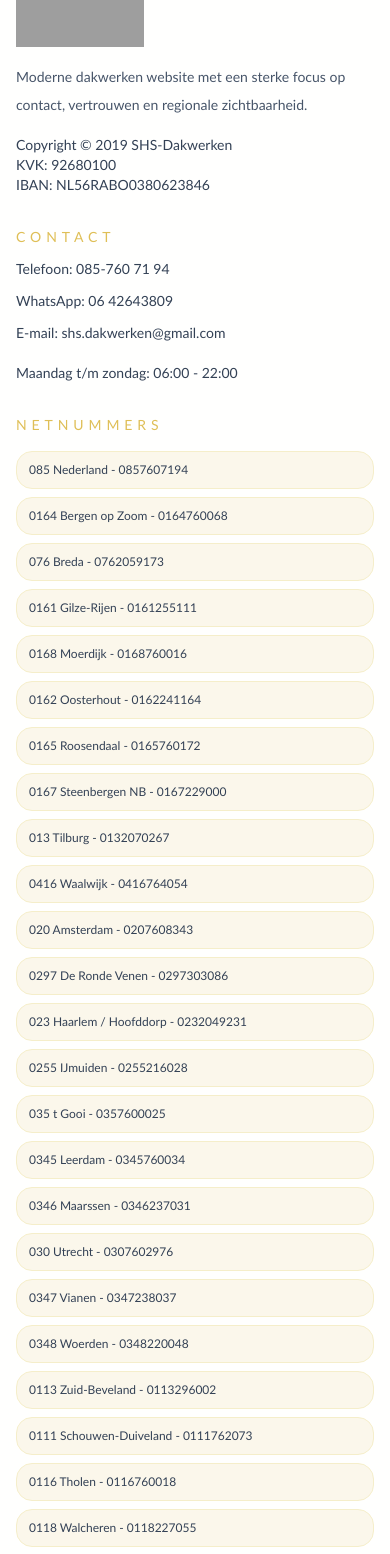
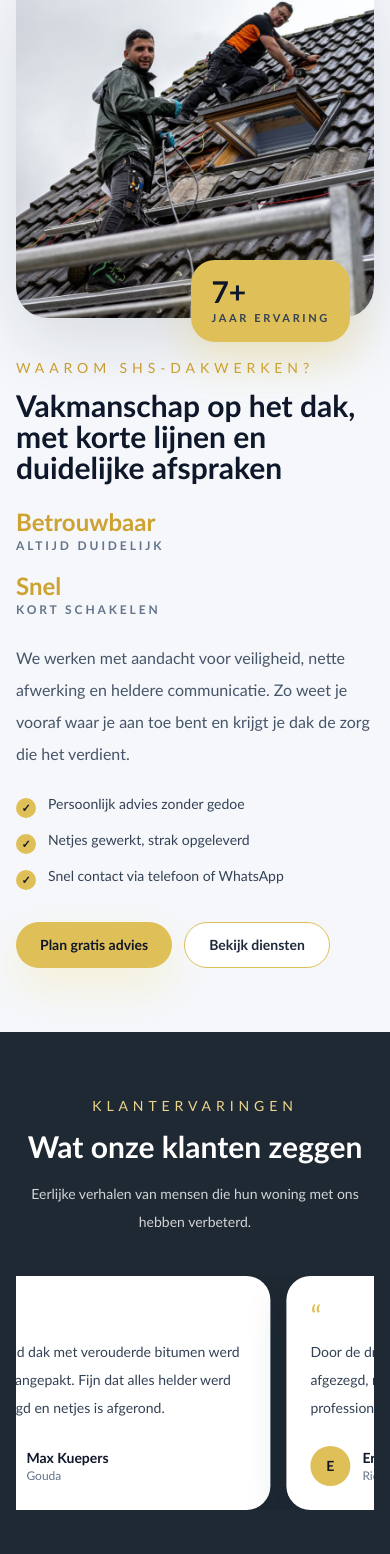
Before and after one commit to Zoubskes/shs-dakwerken, a React (Vite) app: page / in a window 390 px wide. Shown: the part 4978-6532 px from the top of the page. Built offline with nearby package versions, Linux system fonts and the light colour scheme; no server answers; grey boxes are pictures that could not be loaded.

Commit message:
Add favicon, Add testimonials, Add Teamfeature

```diff
--- a/index.html
+++ b/index.html
@@ -4,6 +4,7 @@
     <meta charset="UTF-8" />
     <meta name="viewport" content="width=device-width, initial-scale=1.0" />
     <title>SHS-Dakwerken</title>
+    <link rel="icon" type="image/png" href="/icon.png?v=2" />
     <meta
       name="description"
       content="SHS-Dakwerken helpt met dakrenovatie, nokvorsten, schoorsteen, bitumen, dakgoten, daklekkage en stormschade in heel Nederland."
--- a/src/components/TeamFeatureSection.jsx
+++ b/src/components/TeamFeatureSection.jsx
@@ -4,7 +4,7 @@ export function TeamFeatureSection({ onNavigate }) {
   const teamImageUrl = new URL('../assets/team-on-roof.png', import.meta.url).href;
 
   return (
-    <section className="bg-[#fffdf5] px-4 py-16 sm:px-6 lg:px-8 lg:py-20">
+    <section className="bg-[#f5f7fb] px-4 py-16 sm:px-6 lg:px-8 lg:py-20">
       <div className="mx-auto grid max-w-7xl items-center gap-10 lg:grid-cols-[0.95fr_1.05fr] lg:gap-14">
         <div className="relative mx-auto w-full max-w-xl">
           <div className="relative overflow-hidden rounded-[2rem] shadow-[0_24px_70px_rgba(15,23,42,0.12)]">
@@ -16,29 +16,29 @@ export function TeamFeatureSection({ onNavigate }) {
             <div className="absolute inset-0 bg-gradient-to-t from-slate-950/18 via-transparent to-white/6" />
           </div>
 
-          <div className="absolute -bottom-6 right-6 rounded-[1.5rem] bg-sky-500 px-5 py-4 text-white shadow-[0_18px_45px_rgba(14,165,233,0.25)]">
-            <div className="text-3xl font-black leading-none">5+</div>
-            <div className="mt-1 text-[11px] font-bold uppercase tracking-[0.24em] text-white/90">
+          <div className="absolute -bottom-6 right-6 rounded-[1.5rem] bg-sand-300 px-5 py-4 text-slate-900 shadow-[0_18px_45px_rgba(250,204,21,0.2)]">
+            <div className="text-3xl font-black leading-none">7+</div>
+            <div className="mt-1 text-[11px] font-bold uppercase tracking-[0.24em] text-slate-700">
               jaar ervaring
             </div>
           </div>
         </div>
 
         <div className="max-w-2xl">
-          <div className="text-sm uppercase tracking-[0.35em] text-sky-500">Waarom SHS-Dakwerken?</div>
+          <div className="text-sm uppercase tracking-[0.35em] text-sand-400">Waarom SHS-Dakwerken?</div>
           <h2 className="mt-3 text-3xl font-black leading-[1.02] text-slate-900 sm:text-4xl lg:text-5xl">
             Vakmanschap op het dak, met korte lijnen en duidelijke afspraken
           </h2>
 
           <div className="mt-6 grid gap-4 sm:grid-cols-2">
             <div>
-              <div className="text-2xl font-black text-sky-500">Betrouwbaar</div>
+              <div className="text-2xl font-black text-sand-400">Betrouwbaar</div>
               <div className="text-xs font-bold uppercase tracking-[0.24em] text-slate-500">
                 Altijd duidelijk
               </div>
             </div>
             <div>
-              <div className="text-2xl font-black text-sky-500">Snel</div>
+              <div className="text-2xl font-black text-sand-400">Snel</div>
               <div className="text-xs font-bold uppercase tracking-[0.24em] text-slate-500">
                 Kort schakelen
               </div>
--- /dev/null
+++ b/src/components/TestimonialsMarqueeSection.jsx
@@ -0,0 +1,85 @@
+import React from 'react';
+
+const defaultTestimonials = [
+  {
+    name: 'Marit van de Wiel',
+    location: 'Den Haag',
+    initials: 'M',
+    quote:
+      'Na mijn contactaanvraag voor dakwerk werd er meteen snel geschakeld. Duidelijk advies en een nette uitvoering.',
+  },
+  {
+    name: 'Max Kuepers',
+    location: 'Gouda',
+    initials: 'M',
+    quote:
+      'Een oud dak met verouderde bitumen werd strak aangepakt. Fijn dat alles helder werd uitgelegd en netjes is afgerond.',
+  },
+  {
+    name: 'Ernst Hellemans',
+    location: 'Ridderkerk',
+    initials: 'E',
+    quote:
+      'Door de drukte hebben andere bedrijven afgezegd, maar SHS-Dakwerken pakte het professioneel en snel op.',
+  },
+  {
+    name: 'Helmi van Hees',
+    location: 'Schiedam',
+    initials: 'H',
+    quote:
+      'Vakkundig werk en aardige mensen die weten wat ze doen. De communicatie was vanaf het begin heel prettig.',
+  },
+  {
+    name: 'Hector Stokmans',
+    location: 'Pijnacker',
+    initials: 'H',
+    quote:
+      'Goede uitleg, duidelijke afspraken en geen gedoe. Precies wat je wilt als je dakwerk laat uitvoeren.',
+  },
+  {
+    name: 'Piet Hendriks',
+    location: 'Delft',
+    initials: 'P',
+    quote:
+      'Tijdens het adviesgesprek was meteen duidelijk wat er moest gebeuren. Heel prettig en professioneel geregeld.',
+  },
+];
+
+export function TestimonialsMarqueeSection({ testimonials = defaultTestimonials }) {
+  const marqueeItems = [...testimonials, ...testimonials];
+
+  return (
+    <section className="bg-[#1F2933] px-4 py-16 sm:px-6 lg:px-8 lg:py-20">
+      <div className="mx-auto max-w-7xl text-center text-white">
+        <div className="text-sm uppercase tracking-[0.35em] text-sand-200">Klantervaringen</div>
+        <h2 className="mt-3 text-3xl font-black sm:text-4xl lg:text-5xl">Wat onze klanten zeggen</h2>
+        <p className="mx-auto mt-4 max-w-2xl text-sm leading-7 text-white/80 sm:text-base">
+          Eerlijke verhalen van mensen die hun woning met ons hebben verbeterd.
+        </p>
+      </div>
+
+      <div className="mx-auto mt-10 max-w-[140rem] overflow-hidden">
+        <div className="marquee-track flex min-w-full items-stretch gap-4" style={{ animationDuration: '34s' }}>
+          {marqueeItems.map((item, index) => (
+            <article
+              key={`${item.name}-${index}`}
+              className="flex min-h-[14rem] min-w-[20rem] max-w-[20rem] flex-col justify-between rounded-[1.5rem] bg-white p-6 shadow-[0_16px_40px_rgba(4,35,49,0.18)]"
+            >
+              <div className="text-sand-300 text-3xl leading-none">“</div>
+              <p className="mt-2 text-sm leading-7 text-slate-700">{item.quote}</p>
+              <div className="mt-6 flex items-center gap-3">
+                <div className="flex h-10 w-10 shrink-0 items-center justify-center rounded-full bg-sand-300 text-sm font-black text-slate-900">
+                  {item.initials}
+                </div>
+                <div>
+                  <div className="text-sm font-bold text-slate-900">{item.name}</div>
+                  <div className="text-xs text-slate-500">{item.location}</div>
+                </div>
+              </div>
+            </article>
+          ))}
+        </div>
+      </div>
+    </section>
+  );
+}
--- a/src/pages/HomePage.jsx
+++ b/src/pages/HomePage.jsx
@@ -3,6 +3,8 @@ import { brandMarqueeItems, services, trustStats } from '../data';
 import { ImageFeatureSection } from '../components/ImageFeatureSection';
 import { ProcessTimelineSection } from '../components/ProcessTimelineSection';
 import { ServiceCardsSection } from '../components/ServiceCardsSection';
+import { TestimonialsMarqueeSection } from '../components/TestimonialsMarqueeSection';
+import { TeamFeatureSection } from '../components/TeamFeatureSection';
 
 export function HomePage({
   onNavigate,
@@ -145,6 +147,10 @@ export function HomePage({
         backgroundUrl={processTimelineBackgroundUrl}
         onCtaClick={() => onNavigate('/contact')}
       />
+
+      <TeamFeatureSection onNavigate={onNavigate} />
+
+      <TestimonialsMarqueeSection />
     </section>
   );
 }
```
Also changed, not shown: icon.png (added), public/icon.png (added), 6 other files (tests, documents, lock files or other folders).
